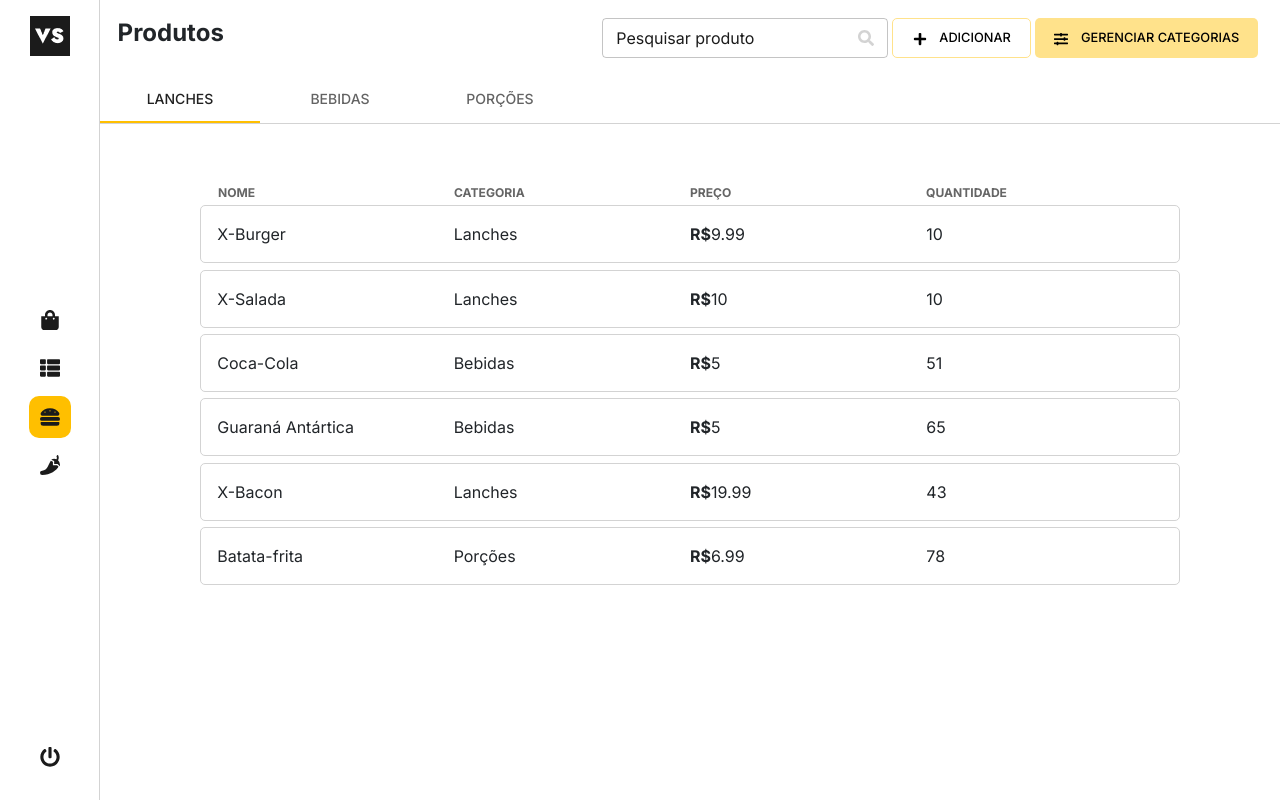
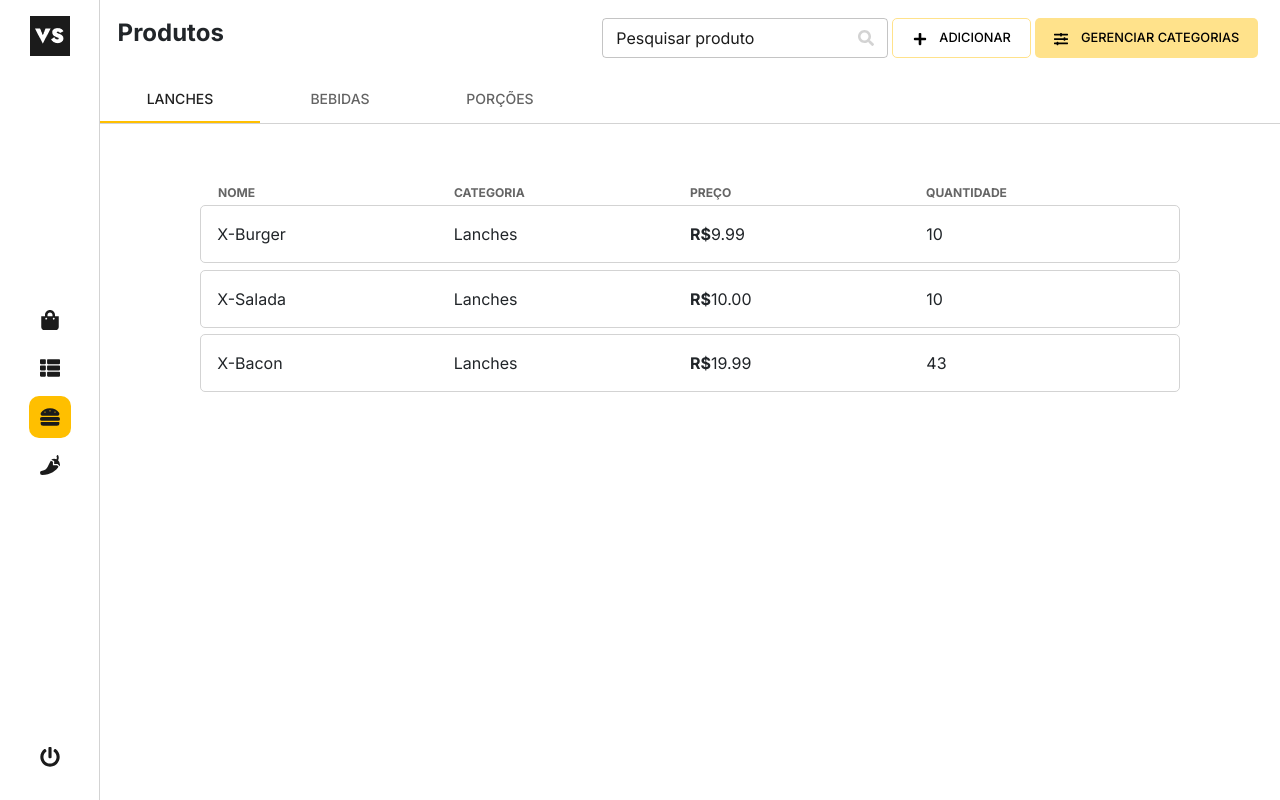
Before and after one commit to OPE-Virtual-Solutions/dse-order-management, a React (Create React App) app: page /products in a window 1280 px wide. Built offline with nearby package versions, Linux system fonts and the light colour scheme.

Commit message:
feat(producttable): adicionado limitação de tamanho de texto e formatação de valor monetário

```diff
--- a/src/pages/Products/ProductTable/index.tsx
+++ b/src/pages/Products/ProductTable/index.tsx
@@ -8,14 +8,16 @@ import { ProductModal } from "../ProductModal";
 import { Dialog } from "@material-ui/core";
 
 import { emptyProduct } from "interfaces/IProduto";
+import { currencyFormat } from "utils/currencyFormat";
 
 type Props = {
     headers: string[];
     products: IProduto[];
     onClick?: MouseEventHandler<HTMLDivElement>;
+    selectedCategory: string;
 };
 
-function ProductTable({ headers, products }: Props) {
+function ProductTable({ headers, products, selectedCategory }: Props) {
     const [selectedProduct, setSelectedProduct] = useState<IProduto>(emptyProduct);
 
     const [open, setOpen] = useState<boolean>(false);
@@ -29,6 +31,22 @@ function ProductTable({ headers, products }: Props) {
         setOpen(false);
     }
 
+    function renderTableRow(product: IProduto) {
+        return (
+            <div className={ styles.tableRowContainer }
+                onClick={() => { openEditModal(product) }}
+            >
+                <span>{ product.nome }</span>
+                <span>{ product.categoria.nome }</span>
+                <span>
+                    <span className="fw-bold p-0">R$</span>
+                    { currencyFormat(product.preco) }
+                </span>
+                <span>{ product.quantidade }</span>
+            </div>
+        )
+    }
+
     return (
         <div className={ styles.tableContainer }>
             <div className={ styles.tableHeaderContainer }>
@@ -37,21 +55,9 @@ function ProductTable({ headers, products }: Props) {
                 ))}
             </div>
 
-            { products.map((product, key) => (
-                <div
-                    key={key}
-                    className={ styles.tableRowContainer }
-                    onClick={() => { openEditModal(product) }}
-                >
-                    <span>{ product.nome }</span>
-                    <span>{ product.categoria.nome }</span>
-                    <span>
-                        <span className="fw-bold">R$</span>
-                        { product.preco }
-                    </span>
-                    <span>{ product.quantidade }</span>
-                </div>
-            ))}
+            { products.map((product, key) =>
+                product.categoria.nome === selectedCategory && renderTableRow(product)
+            )}
 
             <Dialog fullWidth maxWidth="md" open={open} onClose={closeEditModal}>
                 <ProductModal product={selectedProduct} />
--- a/src/pages/Products/ProductTable/styles.module.css
+++ b/src/pages/Products/ProductTable/styles.module.css
@@ -1,6 +1,8 @@
 .tableContainer {
     width: 100%;
     height: 100%;
+
+    min-width: 0;
 
     display: flex;
     flex-direction: column;
@@ -38,6 +40,14 @@
     transition: background 0.2s;
 }
 
+.tableRowContainer span {
+    padding-right: 1rem;
+
+    white-space: nowrap;
+    overflow: hidden;
+    text-overflow: ellipsis;
+}
+
 .tableRowContainer:last-of-type {
     margin-bottom: 5rem;
 }
```
